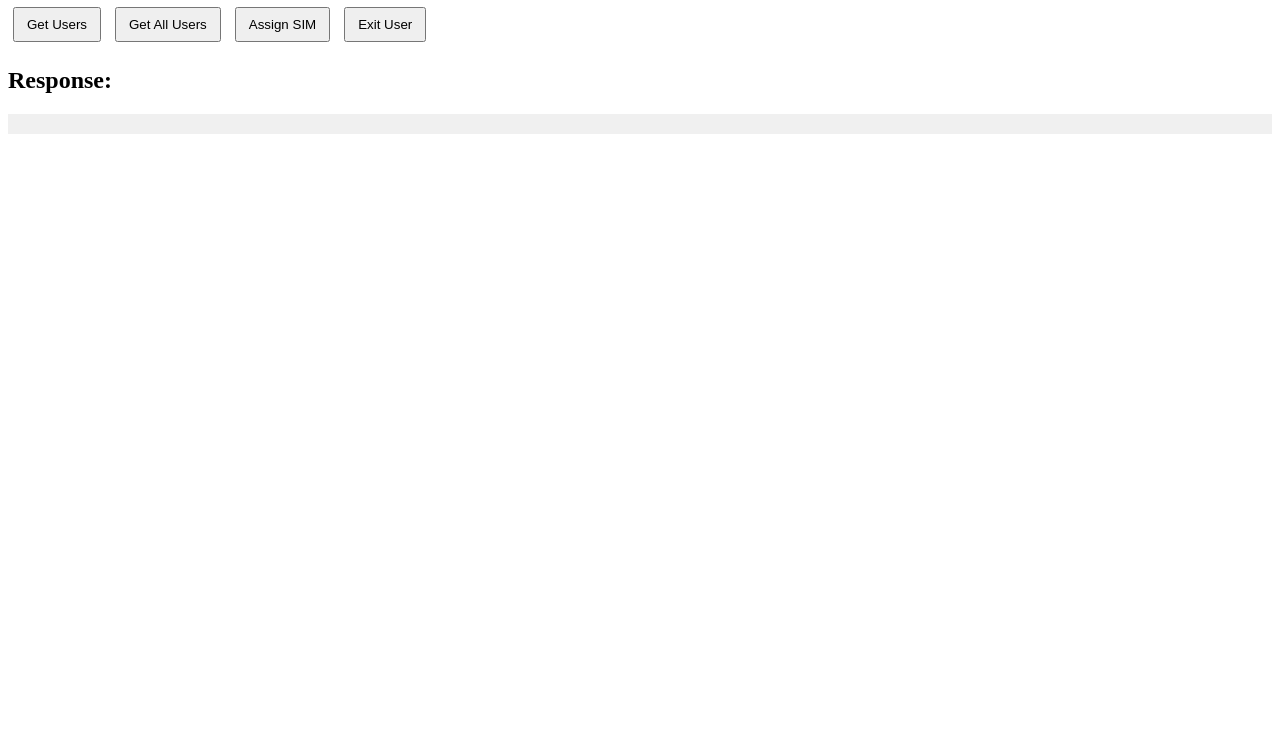
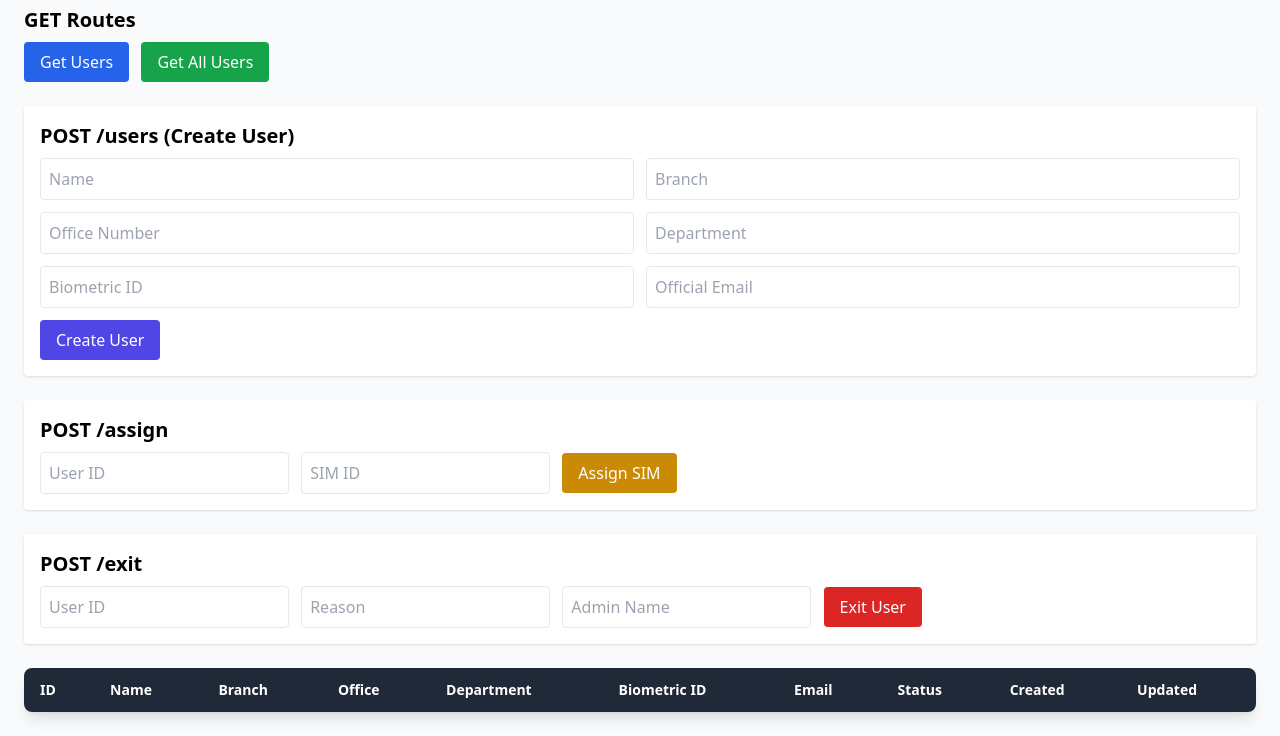
Before and after one commit to AcolyteGlobal/SimProj_BE, a website: page public/index.html in a window 1280 px wide. Shown: the part 78-814 px from the top of the page. Drawn offline with nearby package versions, Linux system fonts and the light colour scheme.

Commit message:
add tailwind; add User UI

```diff
--- a/public/index.html
+++ b/public/index.html
@@ -2,58 +2,166 @@
 <html lang="en">
 <head>
   <meta charset="UTF-8">
-  <title>Local API Test</title>
-  <style>
-    button { margin: 5px; padding: 8px 12px; }
-    pre { background: #f0f0f0; padding: 10px; max-height: 400px; overflow: auto; }
-  </style>
+  <title>Local API Tester</title>
+  <script src="https://cdn.tailwindcss.com"></script>
 </head>
-<body>
-  <h1>Local API Tester</h1>
+<body class="bg-gray-50 p-6">
 
-  <button onclick="fetchUsers()">Get Users</button>
-  <button onclick="fetchAllUsers()">Get All Users</button>
-  <button onclick="assignSim()">Assign SIM</button>
-  <button onclick="exitUser()">Exit User</button>
+  <div class="max-w-7xl mx-auto">
+    <h1 class="text-3xl font-bold mb-6 text-gray-800">Local API Tester</h1>
 
-  <h2>Response:</h2>
-  <pre id="output"></pre>
+    <!-- GET Routes -->
+    <div class="mb-6">
+      <h2 class="text-xl font-semibold mb-2">GET Routes</h2>
+      <button onclick="fetchUsers()" class="px-4 py-2 bg-blue-600 text-white rounded hover:bg-blue-700 mr-2">Get Users</button>
+      <button onclick="fetchAllUsers()" class="px-4 py-2 bg-green-600 text-white rounded hover:bg-green-700">Get All Users</button>
+    </div>
+
+    <!-- POST /users -->
+    <div class="mb-6 p-4 bg-white rounded shadow">
+      <h2 class="text-xl font-semibold mb-2">POST /users (Create User)</h2>
+      <div class="grid grid-cols-2 gap-3">
+        <input type="text" id="userName" placeholder="Name" class="p-2 border rounded">
+        <input type="text" id="userBranch" placeholder="Branch" class="p-2 border rounded">
+        <input type="text" id="userOffice" placeholder="Office Number" class="p-2 border rounded">
+        <input type="text" id="userDept" placeholder="Department" class="p-2 border rounded">
+        <input type="text" id="userBio" placeholder="Biometric ID" class="p-2 border rounded">
+        <input type="email" id="userEmail" placeholder="Official Email" class="p-2 border rounded">
+      </div>
+      <button onclick="createUser()" class="mt-3 px-4 py-2 bg-indigo-600 text-white rounded hover:bg-indigo-700">Create User</button>
+    </div>
+
+    <!-- POST /assign -->
+    <div class="mb-6 p-4 bg-white rounded shadow">
+      <h2 class="text-xl font-semibold mb-2">POST /assign</h2>
+      <input type="number" id="assignUserId" placeholder="User ID" class="p-2 border rounded mr-2">
+      <input type="number" id="assignSimId" placeholder="SIM ID" class="p-2 border rounded mr-2">
+      <button onclick="assignSim()" class="px-4 py-2 bg-yellow-600 text-white rounded hover:bg-yellow-700">Assign SIM</button>
+    </div>
+
+    <!-- POST /exit -->
+    <div class="mb-6 p-4 bg-white rounded shadow">
+      <h2 class="text-xl font-semibold mb-2">POST /exit</h2>
+      <input type="number" id="exitUserId" placeholder="User ID" class="p-2 border rounded mr-2">
+      <input type="text" id="exitReason" placeholder="Reason" class="p-2 border rounded mr-2">
+      <input type="text" id="exitAdmin" placeholder="Admin Name" class="p-2 border rounded mr-2">
+      <button onclick="exitUser()" class="px-4 py-2 bg-red-600 text-white rounded hover:bg-red-700">Exit User</button>
+    </div>
+
+    <!-- Users Table -->
+    <div class="overflow-x-auto rounded-lg shadow-lg bg-white">
+      <table class="w-full text-sm text-left text-gray-600">
+        <thead class="bg-gray-800 text-white">
+          <tr>
+            <th class="px-4 py-3">ID</th>
+            <th class="px-4 py-3">Name</th>
+            <th class="px-4 py-3">Branch</th>
+            <th class="px-4 py-3">Office</th>
+            <th class="px-4 py-3">Department</th>
+            <th class="px-4 py-3">Biometric ID</th>
+            <th class="px-4 py-3">Email</th>
+            <th class="px-4 py-3">Status</th>
+            <th class="px-4 py-3">Created</th>
+            <th class="px-4 py-3">Updated</th>
+          </tr>
+        </thead>
+        <tbody id="usersTableBody" class="bg-white divide-y divide-gray-200">
+          <!-- Dynamic rows will appear here -->
+        </tbody>
+      </table>
+    </div>
+  </div>
 
   <script>
-    const output = document.getElementById('output');
+    const tableBody = document.getElementById('usersTableBody');
 
     async function fetchUsers() {
       const res = await fetch('/users');
       const data = await res.json();
-      output.textContent = JSON.stringify(data, null, 2);
+      populateTable(data);
     }
 
     async function fetchAllUsers() {
       const res = await fetch('/allUsers');
       const data = await res.json();
-      output.textContent = JSON.stringify(data, null, 2);
+      populateTable(data);
+    }
+
+    async function createUser() {
+      const name = document.getElementById('userName').value.trim();
+      const branch = document.getElementById('userBranch').value.trim();
+      const office_number = document.getElementById('userOffice').value.trim();
+      const department = document.getElementById('userDept').value.trim();
+      const biometric_id = document.getElementById('userBio').value.trim();
+      const official_email = document.getElementById('userEmail').value.trim();
+
+      if (!name || !branch || !office_number || !department || !biometric_id || !official_email) {
+        alert('Please fill all required fields');
+        return;
+      }
+
+      const res = await fetch('/users', {
+        method: 'POST',
+        headers: { 'Content-Type': 'application/json' },
+        body: JSON.stringify({ name, branch, office_number, department, biometric_id, official_email })
+      });
+      const data = await res.json();
+      populateTable([data]); // display created user
     }
 
     async function assignSim() {
-      const body = { user_id: 1, sim_id: 101 }; // example data
+      const user_id = parseInt(document.getElementById('assignUserId').value);
+      const sim_id = parseInt(document.getElementById('assignSimId').value);
+
+      if (!user_id || !sim_id) { alert('Please enter both User ID and SIM ID'); return; }
+
       const res = await fetch('/assign', {
         method: 'POST',
         headers: { 'Content-Type': 'application/json' },
-        body: JSON.stringify(body)
+        body: JSON.stringify({ user_id, sim_id })
       });
       const data = await res.json();
-      output.textContent = JSON.stringify(data, null, 2);
+      alert(JSON.stringify(data));
     }
 
     async function exitUser() {
-      const body = { user_id: 1, reason: 'Resigned', admin: 'Admin1' }; // example data
+      const user_id = parseInt(document.getElementById('exitUserId').value);
+      const reason = document.getElementById('exitReason').value.trim();
+      const admin = document.getElementById('exitAdmin').value.trim();
+
+      if (!user_id || !reason || !admin) { alert('Please fill all exit fields'); return; }
+
       const res = await fetch('/exit', {
         method: 'POST',
         headers: { 'Content-Type': 'application/json' },
-        body: JSON.stringify(body)
+        body: JSON.stringify({ user_id, reason, admin })
       });
       const data = await res.json();
-      output.textContent = JSON.stringify(data, null, 2);
+      alert(JSON.stringify(data));
+    }
+
+    function populateTable(users) {
+      tableBody.innerHTML = '';
+      users.forEach(user => {
+        tableBody.innerHTML += `
+          <tr>
+            <td class="px-4 py-3">${user.user_id || user.id || '-'}</td>
+            <td class="px-4 py-3 font-medium text-gray-900">${user.name || '-'}</td>
+            <td class="px-4 py-3">${user.branch || '-'}</td>
+            <td class="px-4 py-3">${user.office_number || '-'}</td>
+            <td class="px-4 py-3">${user.department || '-'}</td>
+            <td class="px-4 py-3">${user.biometric_id || '-'}</td>
+            <td class="px-4 py-3">${user.official_email || '-'}</td>
+            <td class="px-4 py-3">
+              <span class="px-2 py-1 text-xs font-semibold rounded-full ${user.status === 'inactive' ? 'bg-red-100 text-red-600' : 'bg-green-100 text-green-600'}">
+                ${user.status || 'Active'}
+              </span>
+            </td>
+            <td class="px-4 py-3">${user.created_at?.split('T')[0] || '-'}</td>
+            <td class="px-4 py-3">${user.updated_at?.split('T')[0] || '-'}</td>
+          </tr>
+        `;
+      });
     }
   </script>
 </body>
```
